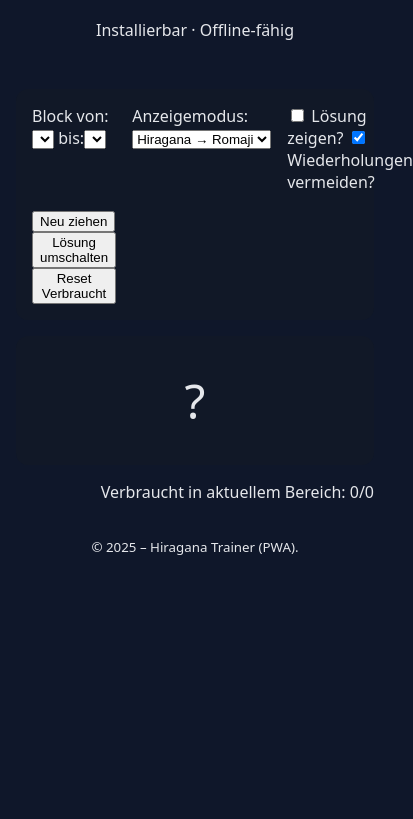
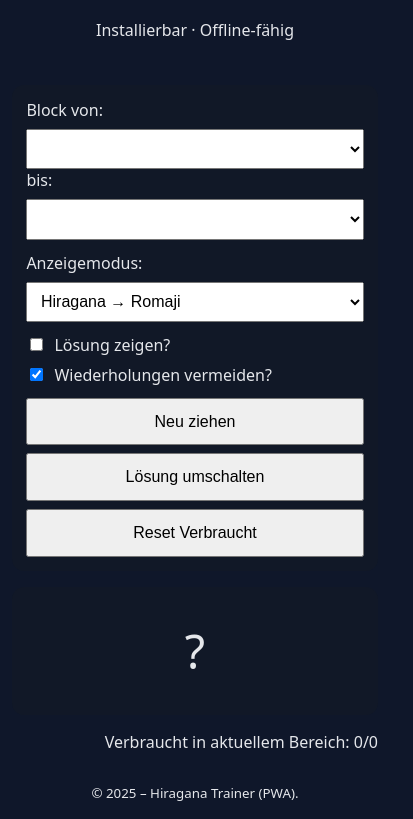
Before and after one commit to Maxxl-86/Hiragana-Trainer, a plain HTML site: page index.html in a window 390 px wide. Shown: the part 126-945 px from the top of the page, 413 px wide, since content can reach past the window. Before the commit the page ends 844 px from the top, so only its background shows below. Drawn offline with Linux system fonts and the light colour scheme.

Commit message:
Add files via upload

```diff
--- a/style.css
+++ b/style.css
@@ -1 +1,75 @@
 :root{--bg:#0f172a;--panel:#111827;--text:#e5e7eb;--accent:#22c55e;}body{margin:0;background:var(--bg);color:var(--text);font-family:system-ui;-apple-system,Segoe UI,Roboto,Arial}header,footer{padding:1rem;text-align:center}main{max-width:900px;margin:0 auto;padding:1rem}.controls{display:grid;grid-template-columns:1fr 1fr 1fr;gap:1rem;background:var(--panel);padding:1rem;border-radius:12px}.card{margin-top:1rem;background:var(--panel);border-radius:12px;padding:2rem;text-align:center}.question{font-size:clamp(3rem,12vw,10rem)}.answer{margin-top:1rem;font-size:clamp(1.5rem,5vw,3rem)}.status{margin-top:1rem;text-align:right}
+
+/* ---------- Mobile-Optimierungen ---------- */
+@media (max-width: 640px) {
+  /* Layout der Steuerleiste: statt 3 Spalten -> Stapeln */
+  .controls {
+    display: grid;
+    grid-template-columns: 1fr;     /* eine Spalte */
+    gap: 0.75rem;
+    padding: 0.9rem;
+    /* Verhindert, dass irgendetwas „über den Rand“ raussteht */
+    overflow: hidden;
+  }
+
+  /* Labels/Zeileninhalt: nebeneinander, aber mit automatischem Umbrechen */
+  .controls label {
+    display: flex;
+    align-items: center;
+    gap: 0.5rem;
+    flex-wrap: wrap;                 /* bricht um, statt zu überlaufen */
+  }
+
+  /* Dropdowns und Checkboxen: volle Breite, gut tippbar */
+  .controls select {
+    width: 100%;
+    min-width: 0;                    /* verhindert Mindestbreiten */
+    padding: 0.6rem;
+    font-size: 1rem;
+  }
+
+  .toggles {
+    display: grid;
+    grid-template-columns: 1fr;      /* jede Toggle-Zeile einzeln */
+    gap: 0.5rem;
+  }
+
+  .buttons {
+    display: grid;
+    grid-template-columns: 1fr;      /* Buttons untereinander */
+    gap: 0.5rem;
+  }
+
+  button {
+    width: 100%;
+    padding: 0.8rem 1rem;
+    font-size: 1rem;
+  }
+
+  /* Karte/Frage auf kleinen Screens etwas kleiner, um Platz zu schaffen */
+  .question {
+    font-size: clamp(2.2rem, 12vw, 6rem);
+    word-break: keep-all;
+  }
+
+  .answer {
+    font-size: clamp(1.2rem, 5vw, 2.2rem);
+  }
+
+  /* Gesamtes Haupt-Layout: seitliche Luft + kein Horizontalscrolling */
+  main {
+    padding: 0.75rem;
+  }
+  body {
+    overflow-x: hidden;              /* verhindert horizontales Scrollen */
+  }
+}
+
+/* iOS-Safe-Area (Notch) – verhindert, dass UI unter der Home-Bar liegt */
+@supports (padding: max(0px)) {
+  body {
+    padding-bottom: env(safe-area-inset-bottom);
+    padding-left:  env(safe-area-inset-left);
+    padding-right: env(safe-area-inset-right);
+  }
+}
```
